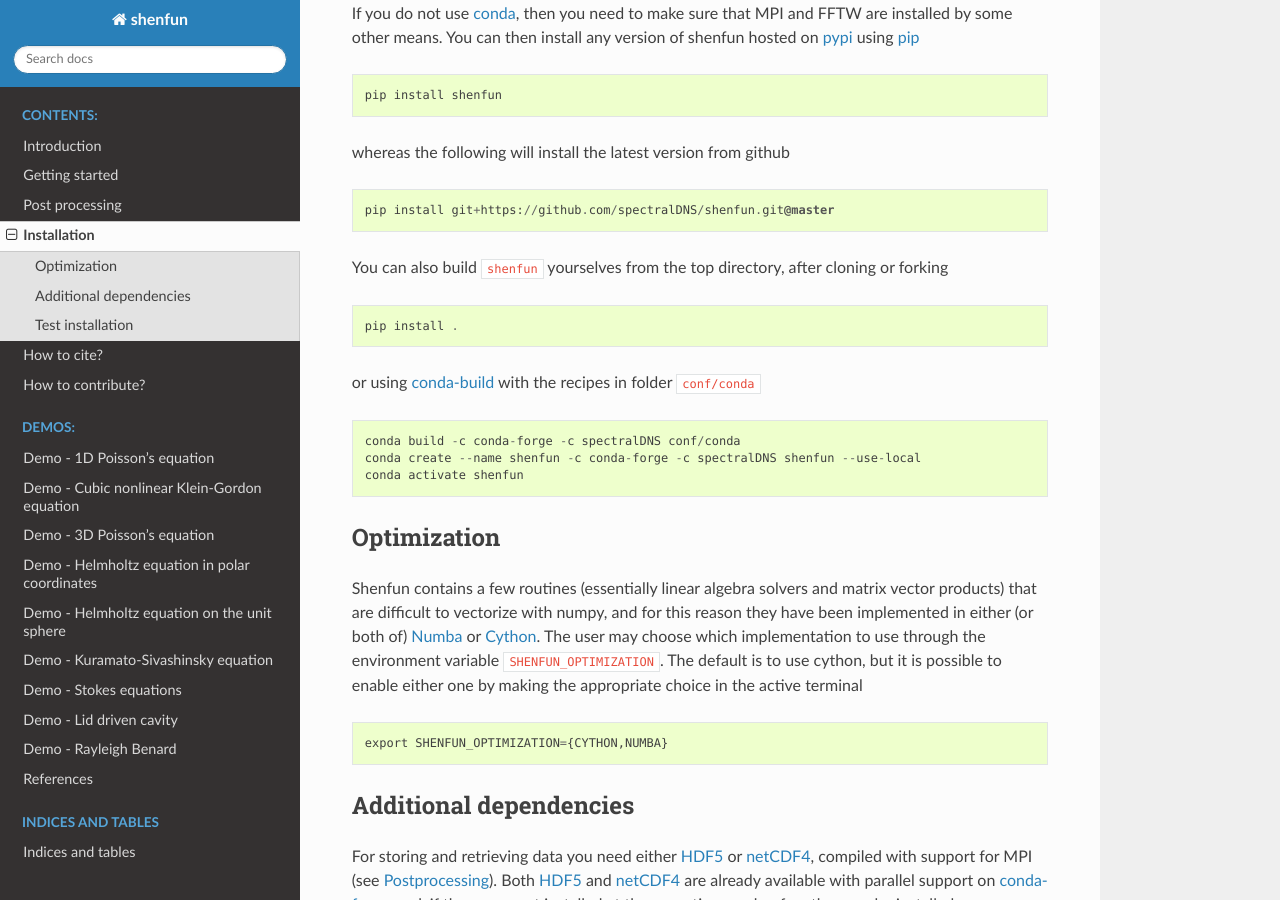
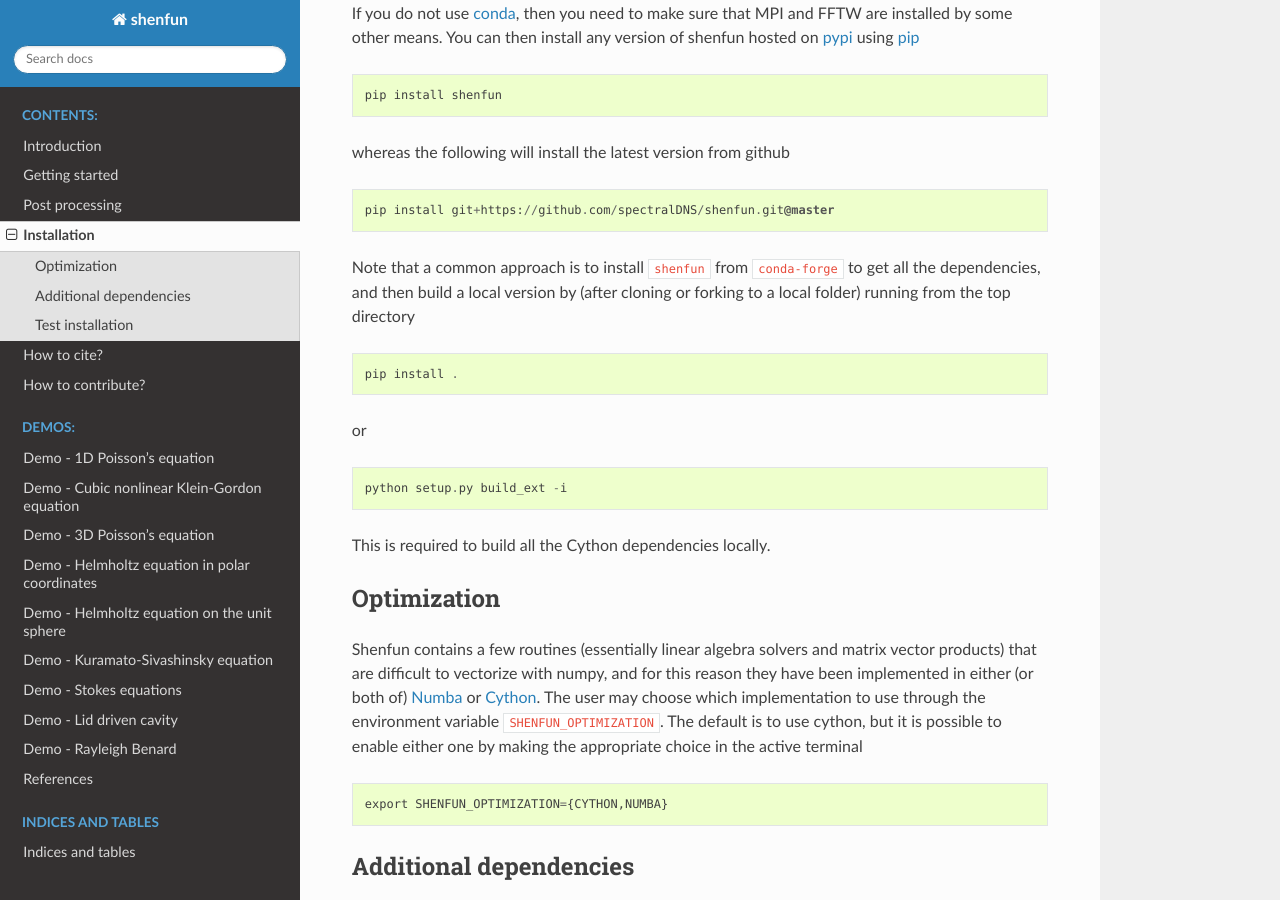
Before and after one commit to spectralDNS/shenfun, a Sphinx documentation site: the page built from docs/source/installation.rst, in a window 1280 px wide and 900 px high, scrolled down 903 px. Built offline with Sphinx 7.4.7 and the Read the Docs theme 2.0.0, drawn with Linux system fonts in a browser that asks for light colours.

```diff
--- a/docs/source/gettingstarted.rst
+++ b/docs/source/gettingstarted.rst
@@ -391,7 +391,7 @@ and `dirichlet_poisson3D.py <https://github.com/spectralDNS/shenfun/blob/master/
 
 Polar, cylindrical and spherical coordinates
 --------------------------------------------
-Shenfun can be used to solve equations using polar, cylindrical
+Shenfun can be used to solve scalar equations using polar, cylindrical
 and spherical coordinates. The feature was added April 2020, and is still rather
 experimental. There are currently demos for solving both `Helmholtz's
 equation <https://github.com/spectralDNS/shenfun/blob/master/demo/unitdisc_poisson.py>`_
--- a/docs/source/installation.rst
+++ b/docs/source/installation.rst
@@ -53,20 +53,21 @@ whereas the following will install the latest version from github
 
     pip install git+https://github.com/spectralDNS/shenfun.git@master
 
-You can also build ``shenfun`` yourselves from the top directory,
-after cloning or forking
+Note that a common approach is to install ``shenfun`` from ``conda-forge`` to
+get all the dependencies, and then build a local version by (after cloning or
+forking to a local folder) running from the top directory
 
 ::
 
     pip install .
 
-or using `conda-build`_ with the recipes in folder ``conf/conda``
+or
 
 ::
 
-    conda build -c conda-forge -c spectralDNS conf/conda
-    conda create --name shenfun -c conda-forge -c spectralDNS shenfun --use-local
-    conda activate shenfun
+    python setup.py build_ext -i
+
+This is required to build all the Cython dependencies locally.
 
 Optimization
 ------------
--- a/shenfun/__init__.py
+++ b/shenfun/__init__.py
@@ -21,6 +21,10 @@ that are using low-order *local* basis functions. Efficiency is ensured
 through vectorization (`Numpy <https://www.numpy.org/>`_), parallelization
 (`mpi4py <https://bitbucket.org/mpi4py/mpi4py>`_) and by moving critical
 routines to `Cython <https://cython.org/>`_.
+
+``Shenfun`` has some support for solving scalar equations in curvilinear
+coordinates, like polar or spherical coordinates. It is (yet) not
+possible to solve vector-equations using curvilinear coordinates.
 
 """
 #pylint: disable=wildcard-import,no-name-in-module
```
Also changed, not shown: 3 other files.
